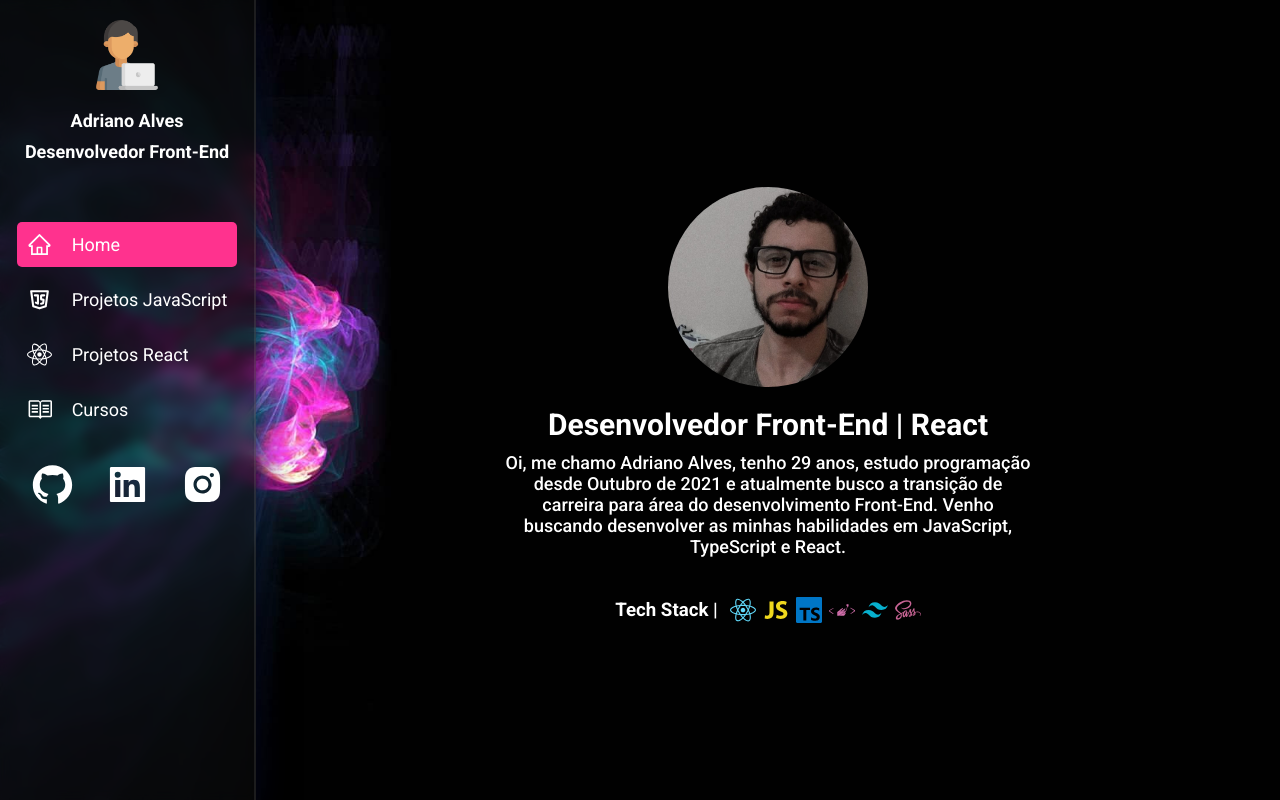
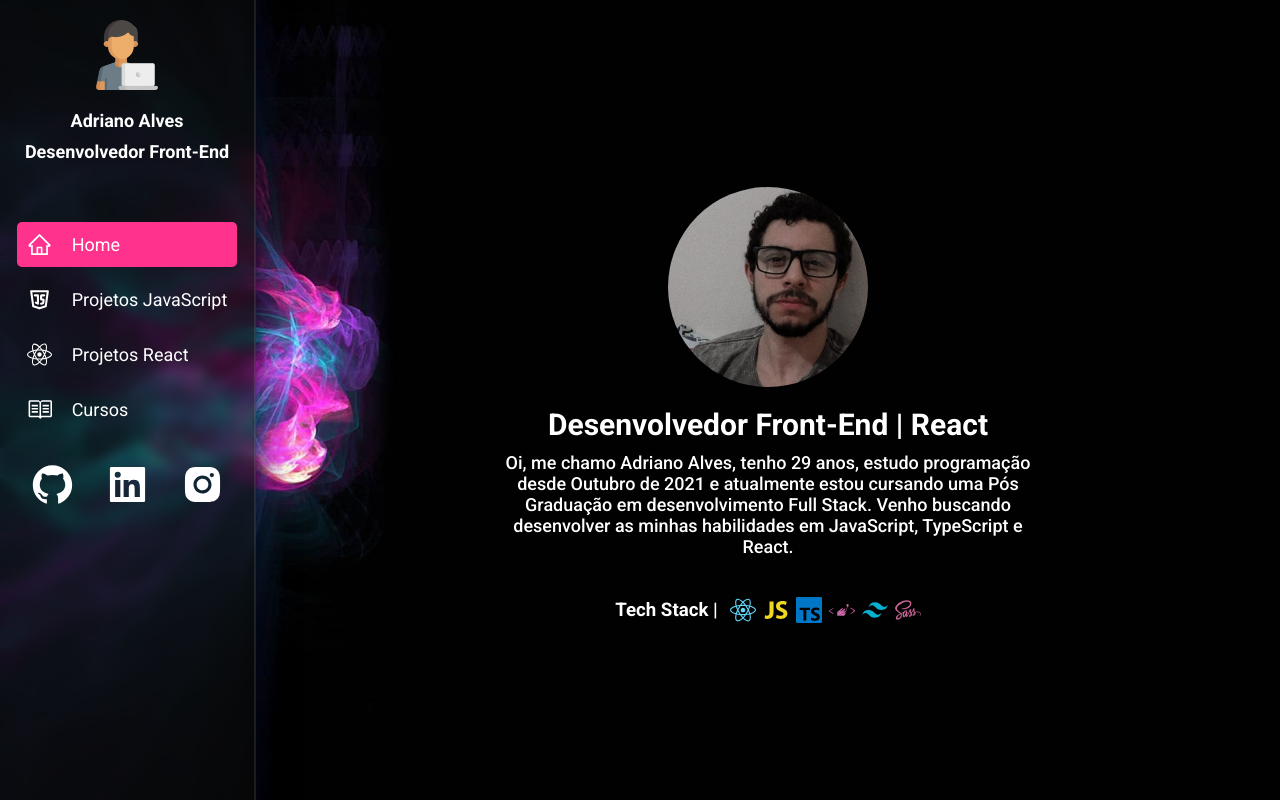
Before and after one commit to Adrianodbs/Portifolio-reactjs, a React (Create React App) app: page / in a window 1280 px wide. Built offline with nearby package versions, Linux system fonts and the light colour scheme.

Commit message:
Atualização

```diff
--- a/src/pages/Home/index.js
+++ b/src/pages/Home/index.js
@@ -14,8 +14,8 @@ function Home() {
           <h1>Desenvolvedor Front-End | React</h1>
           <p>
             Oi, me chamo Adriano Alves, tenho 29 anos, estudo programação desde
-            Outubro de 2021 e atualmente busco a transição de carreira para área
-            do desenvolvimento Front-End. Venho buscando desenvolver as minhas
+            Outubro de 2021 e atualmente estou cursando uma Pós Graduação em
+            desenvolvimento Full Stack. Venho buscando desenvolver as minhas
             habilidades em JavaScript, TypeScript e React.
           </p>
         </div>
--- a/src/pages/JavaScript/listaJs.js
+++ b/src/pages/JavaScript/listaJs.js
@@ -35,15 +35,6 @@ export const ListaJavaScript = [
     github: 'https://github.com/Adrianodbs/Personagens-Marvel'
   },
   {
-    nome: 'Rede Social',
-    img: './img/rede-social.png',
-    desrcricao:
-      'Projeto de uma rede social com uma caixa de texto semelhante ao twitter, onde você pode publicar(Em construção).',
-    url: 'https://adrianodbs.github.io/Rede-social/',
-    tags: ['HTML', 'CSS', 'JavaScript', 'Projeto Pessoal'],
-    github: 'https://github.com/Adrianodbs/Rede-social'
-  },
-  {
     nome: 'Página de cadastro',
     img: './img/cadastro.png',
     desrcricao: 'Página de cadastro com validação de senha.',
```
